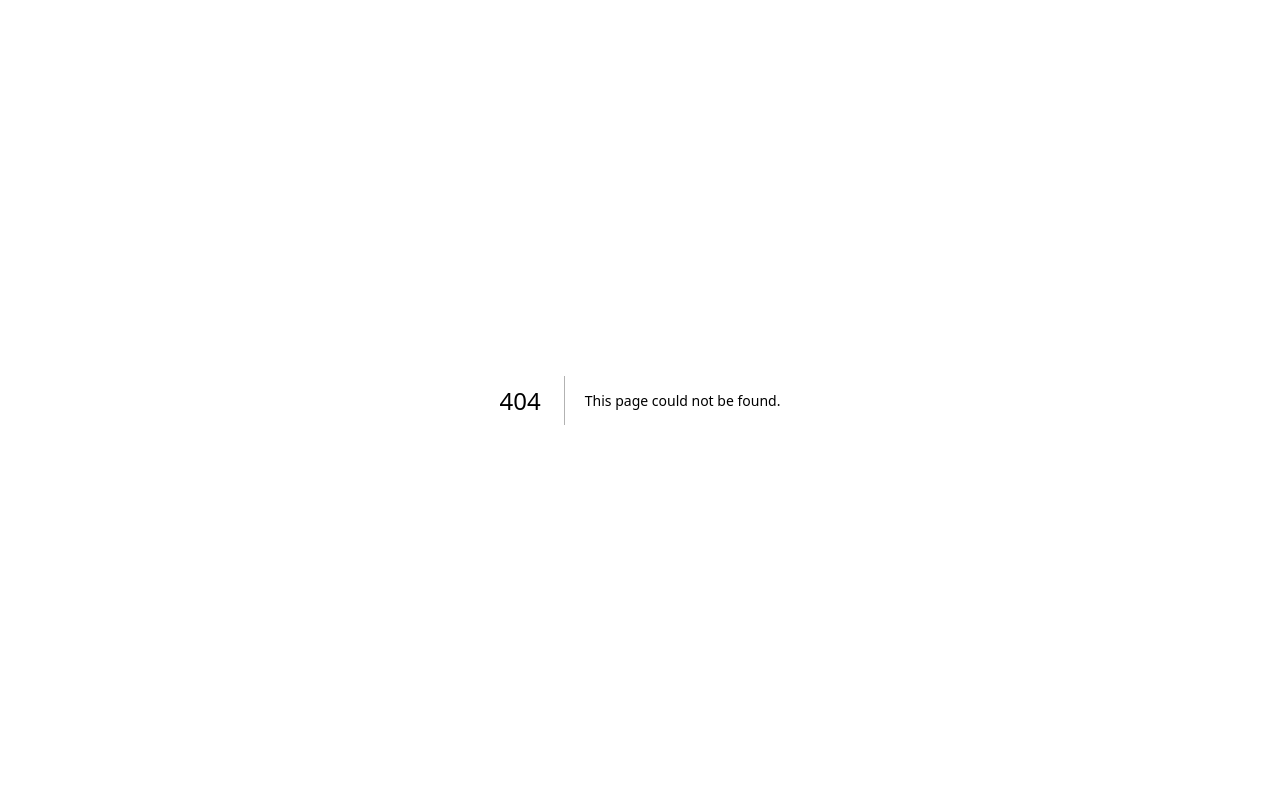
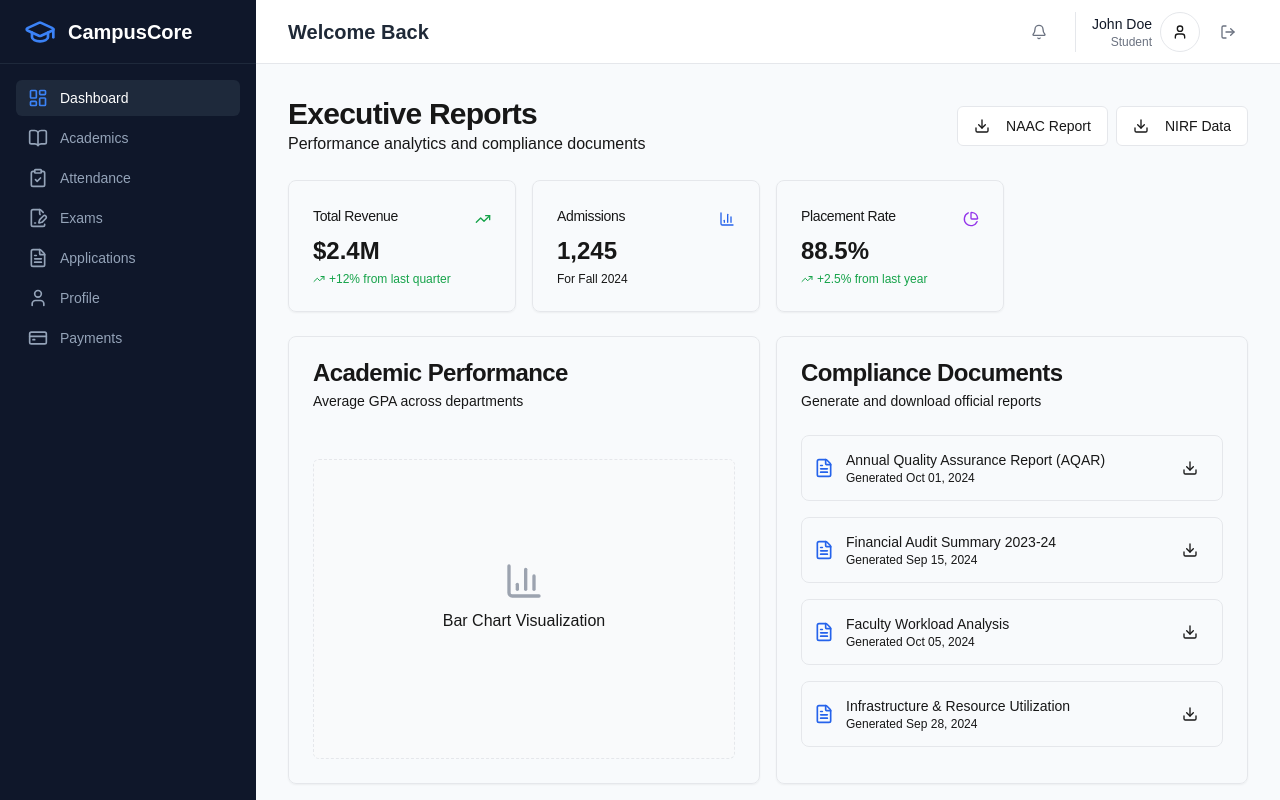
Before and after one commit to AyushBhushan88/CollegeMS-ERP, a Next.js app in the folder apps/web/: page /dashboard/reports in a window 1280 px wide. Before the commit this address had no page. Built offline with nearby package versions, Linux system fonts and the light colour scheme; sample sign-in values are in the browser's storage.

Commit message:
feat(03-04): create Executive Reports dashboard
- Charts for performance analytics

- Document download buttons (NAAC/NIRF)

```diff
--- /dev/null
+++ b/apps/web/src/app/dashboard/reports/page.tsx
@@ -0,0 +1,112 @@
+'use client';
+
+import { BarChart3, PieChart, Download, FileText, TrendingUp } from 'lucide-react';
+import { ProtectedRoute } from '@/components/auth/protected-route';
+import { Card, CardContent, CardHeader, CardTitle, CardDescription } from '@/components/ui/card';
+import { Button } from '@/components/ui/button';
+
+export default function ReportsDashboard() {
+  return (
+    <ProtectedRoute allowedRoles={['ADMIN', 'MANAGEMENT']}>
+      <div className="space-y-6">
+        <div className="flex flex-col sm:flex-row justify-between items-start sm:items-center gap-4">
+          <div>
+            <h1 className="text-3xl font-bold tracking-tight">Executive Reports</h1>
+            <p className="text-muted-foreground">Performance analytics and compliance documents</p>
+          </div>
+          <div className="flex space-x-2">
+            <Button variant="outline">
+              <Download className="h-4 w-4 mr-2" /> NAAC Report
+            </Button>
+            <Button variant="outline">
+              <Download className="h-4 w-4 mr-2" /> NIRF Data
+            </Button>
+          </div>
+        </div>
+
+        <div className="grid gap-4 md:grid-cols-2 lg:grid-cols-4">
+          <Card>
+            <CardHeader className="flex flex-row items-center justify-between pb-2">
+              <CardTitle className="text-sm font-medium">Total Revenue</CardTitle>
+              <TrendingUp className="h-4 w-4 text-green-600" />
+            </CardHeader>
+            <CardContent>
+              <div className="text-2xl font-bold">$2.4M</div>
+              <p className="text-xs text-green-600 flex items-center mt-1">
+                <TrendingUp className="h-3 w-3 mr-1" /> +12% from last quarter
+              </p>
+            </CardContent>
+          </Card>
+          <Card>
+            <CardHeader className="flex flex-row items-center justify-between pb-2">
+              <CardTitle className="text-sm font-medium">Admissions</CardTitle>
+              <BarChart3 className="h-4 w-4 text-blue-600" />
+            </CardHeader>
+            <CardContent>
+              <div className="text-2xl font-bold">1,245</div>
+              <p className="text-xs text-muted-foreground mt-1">For Fall 2024</p>
+            </CardContent>
+          </Card>
+          <Card>
+            <CardHeader className="flex flex-row items-center justify-between pb-2">
+              <CardTitle className="text-sm font-medium">Placement Rate</CardTitle>
+              <PieChart className="h-4 w-4 text-purple-600" />
+            </CardHeader>
+            <CardContent>
+              <div className="text-2xl font-bold">88.5%</div>
+              <p className="text-xs text-green-600 flex items-center mt-1">
+                <TrendingUp className="h-3 w-3 mr-1" /> +2.5% from last year
+              </p>
+            </CardContent>
+          </Card>
+        </div>
+
+        <div className="grid gap-4 md:grid-cols-2">
+          <Card>
+            <CardHeader>
+              <CardTitle>Academic Performance</CardTitle>
+              <CardDescription>Average GPA across departments</CardDescription>
+            </CardHeader>
+            <CardContent className="h-[300px] flex items-center justify-center bg-gray-50 rounded-md border border-dashed m-6">
+              {/* Placeholder for actual chart component */}
+              <div className="flex flex-col items-center text-muted-foreground">
+                <BarChart3 className="h-10 w-10 mb-2 text-gray-400" />
+                <p>Bar Chart Visualization</p>
+              </div>
+            </CardContent>
+          </Card>
+
+          <Card>
+            <CardHeader>
+              <CardTitle>Compliance Documents</CardTitle>
+              <CardDescription>Generate and download official reports</CardDescription>
+            </CardHeader>
+            <CardContent>
+              <div className="space-y-4">
+                {[
+                  { name: 'Annual Quality Assurance Report (AQAR)', date: 'Generated Oct 01, 2024' },
+                  { name: 'Financial Audit Summary 2023-24', date: 'Generated Sep 15, 2024' },
+                  { name: 'Faculty Workload Analysis', date: 'Generated Oct 05, 2024' },
+                  { name: 'Infrastructure & Resource Utilization', date: 'Generated Sep 28, 2024' },
+                ].map((doc, i) => (
+                  <div key={i} className="flex items-center justify-between border p-3 rounded-lg hover:bg-gray-50 transition-colors">
+                    <div className="flex items-center space-x-3">
+                      <FileText className="h-5 w-5 text-blue-600" />
+                      <div>
+                        <p className="text-sm font-medium">{doc.name}</p>
+                        <p className="text-xs text-muted-foreground">{doc.date}</p>
+                      </div>
+                    </div>
+                    <Button variant="ghost" size="icon">
+                      <Download className="h-4 w-4" />
+                    </Button>
+                  </div>
+                ))}
+              </div>
+            </CardContent>
+          </Card>
+        </div>
+      </div>
+    </ProtectedRoute>
+  );
+}
```
